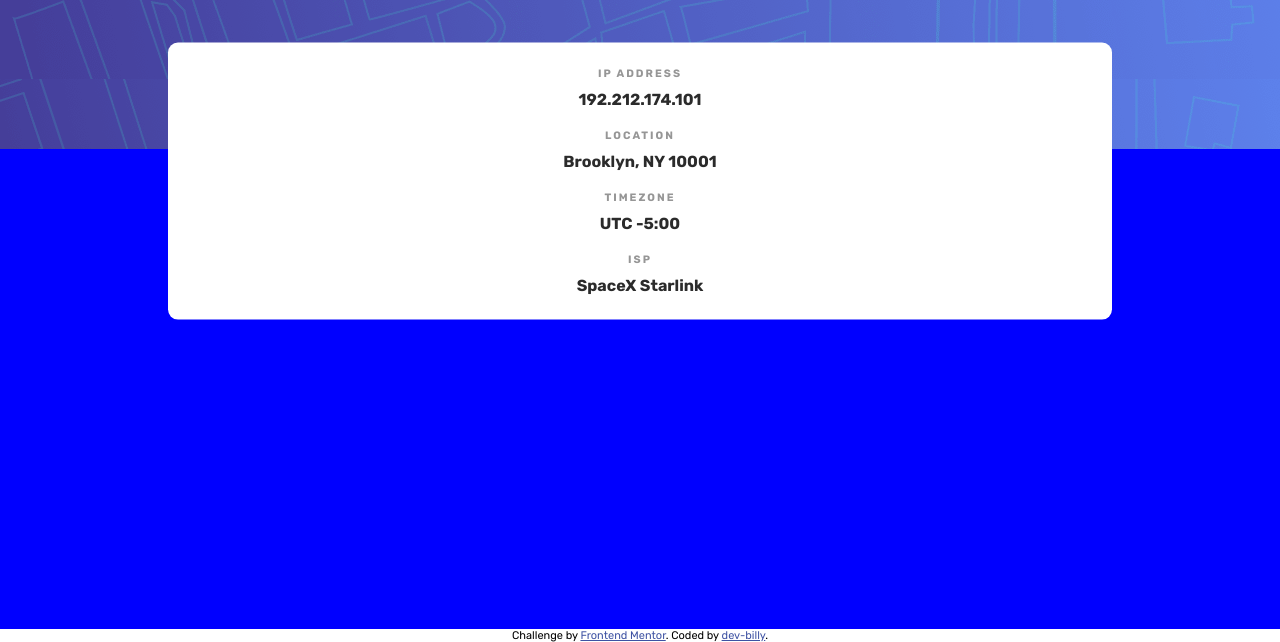
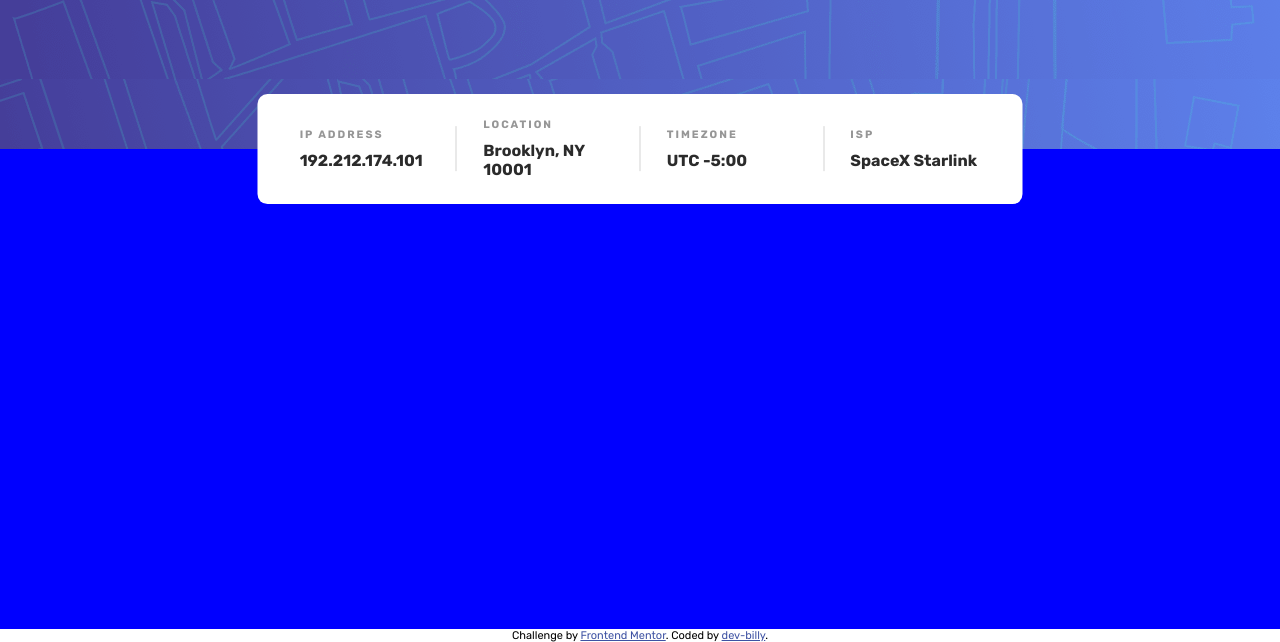
Before and after one commit to dev-billy/ip-address-tracker, a website built with Parcel: page src/index.html in a window 1280 px wide. Shown: the part 171-813 px from the top of the page. Built offline with nearby package versions, Linux system fonts and the light colour scheme.

Commit message:
added styles for desktop

```diff
--- a/src/index.html
+++ b/src/index.html
@@ -35,19 +35,23 @@
         </div>
       </div>
       <div class='results'>
-        <div>
+        <div class='result-row'>
           <h6>IP Address</h6>
           <h4>192.212.174.101</h4>
         </div>
-        <div>
+        <div class='line'></div>
+        <div class='result-row'>
           <h6>Location</h6>
           <h4>Brooklyn, NY 10001</h4>
         </div>
-        <div>
+        <div class='line'></div>
+        <div class='result-row'>
           <h6>Timezone</h6>
           <h4>UTC -5:00</h4>
-        </div> <!-- add offset value dynamically using the API -->
-        <div>
+        </div>
+        <div class='line'></div>
+        <!-- add offset value dynamically using the API -->
+        <div class='result-row'>
           <h6>ISP</h6>
           <h4>SpaceX Starlink</h4>
         </div>
--- a/src/style/style.scss
+++ b/src/style/style.scss
@@ -50,6 +50,7 @@ main {
     input[type="text"] {
       padding: 1em;
       width: 60vw;
+      max-width: 400px;
       font-weight: 500;
       color: hsl(0%, 0%, 17%);
       border: none;
@@ -69,3 +70,28 @@ main {
   height: 60vh;
   background: blue;
 }
+
+@media only screen and (min-width: 1024px) {
+  .highlight-section {
+    h1 {
+      padding: 2em;
+    }
+    .results {
+      top: 100%;
+      max-width: 717px;
+      flex-direction: row;
+      justify-content: space-around;
+      h6 {
+        text-align: start;
+      }
+      .result-row {
+        width: 150px;
+      }
+      .line {
+        height: 45px;
+        width: 1px;
+        background-color: rgba(184, 184, 184, 0.609);
+      }
+    }
+  }
+}
```
